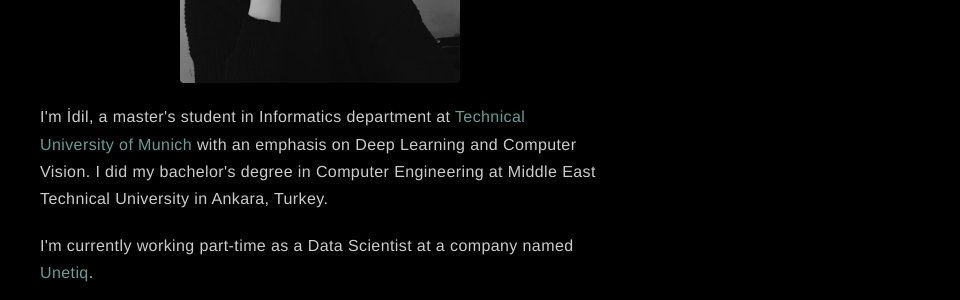
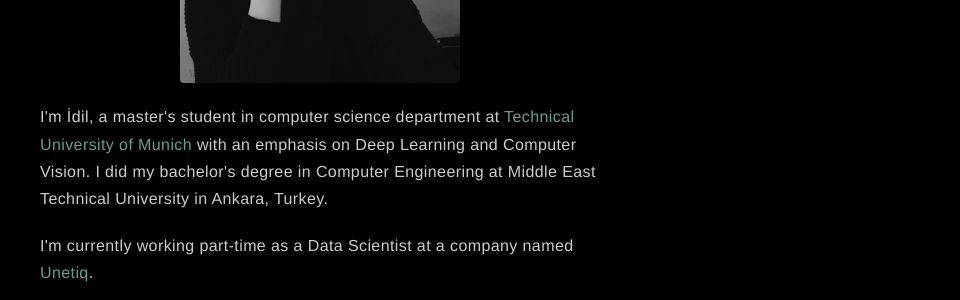
Before and after one commit to idilsulo/idilsulo.github.io, a Jekyll site: the page built from about.md, in a window 1280 px wide. Shown: the part 322-622 px from the top of the page, without its empty margins (320-1280 px from the left). Built offline with Jekyll 4.4.1, drawn with Linux system fonts in a browser that asks for light colours.

Commit message:
Update about.md

```diff
--- a/about.md
+++ b/about.md
@@ -5,7 +5,7 @@ layout: page
 ![Profile Image]({{ site.picture }})
 
 <p>
-I'm İdil, a master's student in Informatics department at <a href="https://www.tum.de/en/" target="_blank" style="text-decoration: none">Technical University of Munich</a> with an emphasis on Deep Learning and Computer Vision. I did my bachelor's degree in Computer Engineering at Middle East Technical University in Ankara, Turkey.
+I'm İdil, a master's student in computer science department at <a href="https://www.tum.de/en/" target="_blank" style="text-decoration: none">Technical University of Munich</a> with an emphasis on Deep Learning and Computer Vision. I did my bachelor's degree in Computer Engineering at Middle East Technical University in Ankara, Turkey.
 </p>
 <p>
   I'm currently working part-time as a Data Scientist at a company named <a href="https://unetiq.com/" target="_blank" style="text-decoration: none">Unetiq</a>.
```
